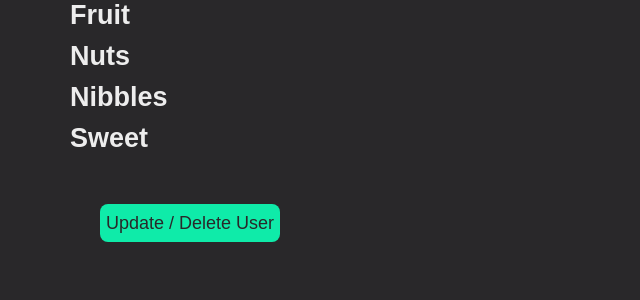
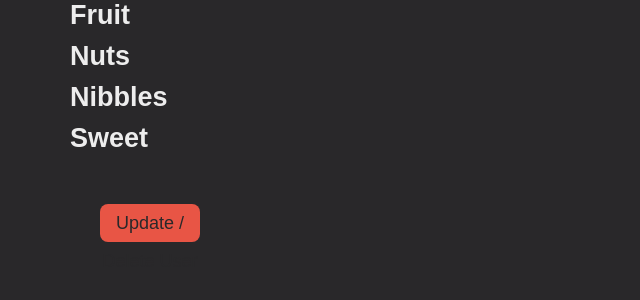
Before and after one commit to frasey/Roll_for, a Flask app: page /users/1 in a window 1280 px wide. Shown: the part 139-439 px from the top of the page, without its empty margins (0-640 px from the left). Run offline with Flask 3, Linux system fonts and the light colour scheme; some libraries are stand-ins or nearby versions.

Commit message:
user delete button css updated

```diff
--- a/static/style.css
+++ b/static/style.css
@@ -321,9 +321,9 @@ li {
   margin-top: 40px;
   margin-left: 100px;
   height: 38px;
-  width: 180px;
+  width: 100px;
   line-height: 38px;
-  background-color: #0feba9;
+  background-color: #E85545;
   color:#29282A;
   text-decoration: none;
   border: none;
```
